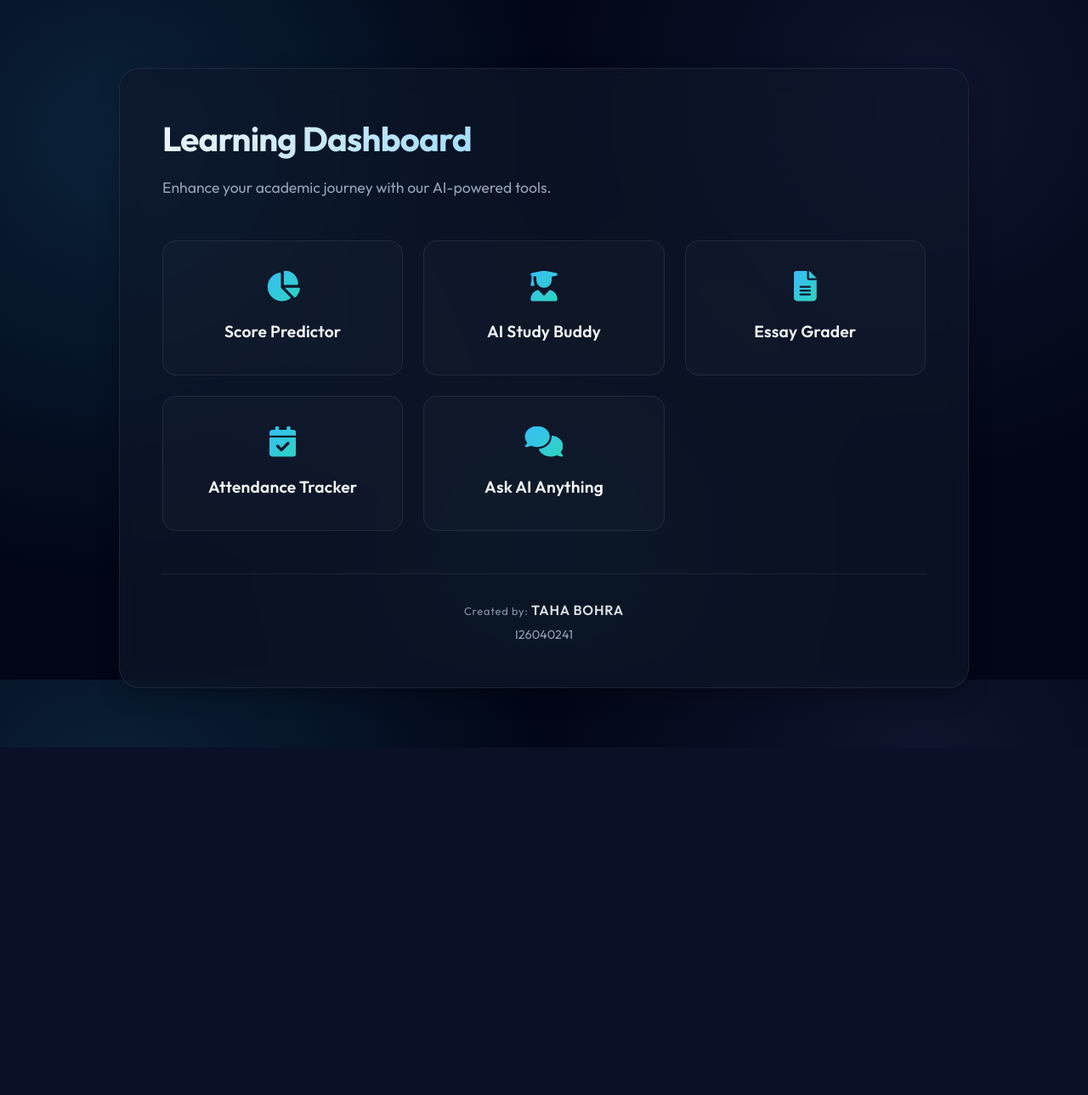
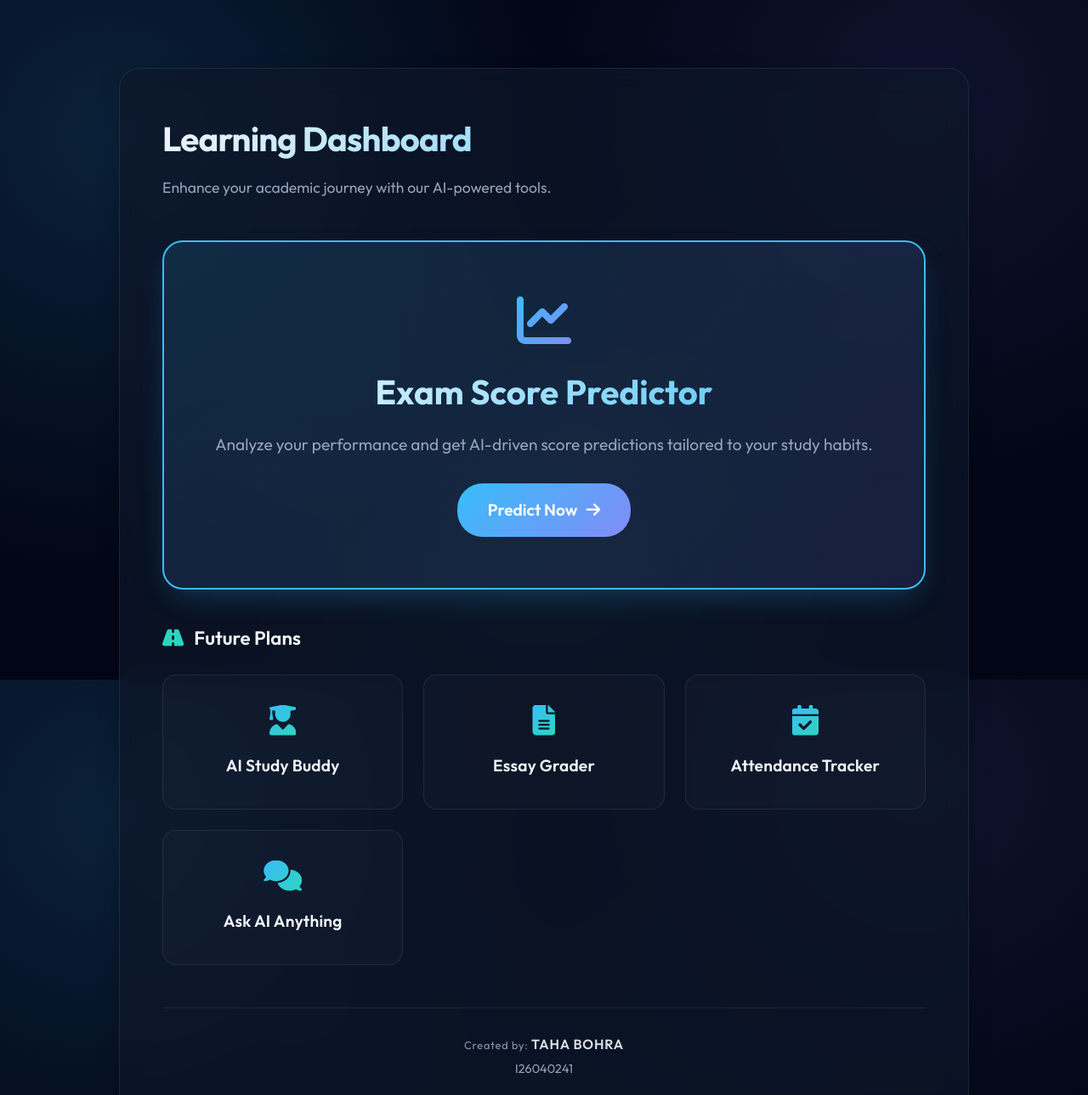
Before and after one commit to MORYASSHAN/REPO_freelance, a Flask app: page / in a window 1280 px wide. Shown: the top 1289 px of the page at 85% size. Before the commit the page ends 880 px from the top, so only its background shows below. Run offline with Flask 3, Linux system fonts and the light colour scheme; parts of the project's set-up code (start-up, migrations or seed data) failed here and were passed over.

Commit message:
feat: redesign dashboard with hero section and update future plans layout

```diff
--- a/Exam-predictor/src/static/style_aaru.css
+++ b/Exam-predictor/src/static/style_aaru.css
@@ -64,6 +64,7 @@ h1 {
     margin-bottom: 0.75rem;
     background: linear-gradient(135deg, var(--text-high) 0%, var(--primary-main) 100%);
     -webkit-background-clip: text;
+    background-clip: text;
     -webkit-text-fill-color: transparent;
     letter-spacing: -0.02em;
 }
@@ -125,6 +126,7 @@ p {
     font-size: 36px;
     background: linear-gradient(135deg, var(--primary-main), var(--accent-teal));
     -webkit-background-clip: text;
+    background-clip: text;
     -webkit-text-fill-color: transparent;
     margin-bottom: 5px;
 }
@@ -291,6 +293,140 @@ tr td:last-child {
 .badge-present { background: rgba(45, 212, 191, 0.2); color: var(--accent-teal); }
 .badge-absent { background: rgba(239, 68, 68, 0.15); color: #f87171; }
 
+/* Hero Card Styles */
+.hero-card {
+    display: block;
+    background: linear-gradient(135deg, rgba(56, 189, 248, 0.12), rgba(129, 140, 248, 0.12));
+    border: 2px solid var(--primary-main);
+    border-radius: var(--radius-xl);
+    padding: 60px 40px;
+    text-align: center;
+    text-decoration: none;
+    color: var(--text-high);
+    margin-bottom: 40px;
+    transition: var(--transition-smooth);
+    position: relative;
+    overflow: hidden;
+    box-shadow: 0 15px 35px -10px rgba(56, 189, 248, 0.25);
+}
+
+.hero-card:hover {
+    transform: translateY(-5px);
+    box-shadow: 0 25px 50px -15px rgba(56, 189, 248, 0.4);
+    background: linear-gradient(135deg, rgba(56, 189, 248, 0.18), rgba(129, 140, 248, 0.18));
+}
+
+.hero-icon {
+    font-size: 64px;
+    margin-bottom: 20px;
+    background: linear-gradient(135deg, var(--primary-main), var(--accent-purple));
+    -webkit-background-clip: text;
+    background-clip: text;
+    -webkit-text-fill-color: transparent;
+}
+
+.hero-card h2 {
+    font-size: 2.5rem;
+    font-weight: 700;
+    margin-bottom: 15px;
+    background: linear-gradient(135deg, #ffffff 0%, var(--primary-main) 100%);
+    -webkit-background-clip: text;
+    background-clip: text;
+    -webkit-text-fill-color: transparent;
+}
+
+.hero-card p {
+    font-size: 1.2rem;
+    color: var(--text-dim);
+    margin: 0 auto 30px auto;
+    max-width: 800px;
+}
+
+.btn-hero {
+    display: inline-flex;
+    align-items: center;
+    gap: 10px;
+    background: linear-gradient(135deg, var(--primary-main) 0%, var(--accent-purple) 100%);
+    color: #ffffff;
+    padding: 16px 36px;
+    border-radius: 30px;
+    font-size: 1.2rem;
+    font-weight: 600;
+    transition: var(--transition-smooth);
+}
+
+.hero-card:hover .btn-hero {
+    box-shadow: 0 8px 25px rgba(56, 189, 248, 0.4);
+    transform: scale(1.05);
+}
+
+/* Future Plans Styles */
+.future-plans {
+    margin-bottom: 40px;
+    background: rgba(45, 212, 191, 0.05);
+    border: 1px solid rgba(45, 212, 191, 0.2);
+    border-radius: var(--radius-lg);
+    padding: 30px;
+}
+
+.section-title {
+    font-size: 1.4rem;
+    font-weight: 600;
+    margin-bottom: 25px;
+    color: var(--text-high);
+    display: flex;
+    align-items: center;
+    gap: 12px;
+}
+
+.section-title i {
+    color: var(--accent-teal);
+}
+
+.timeline {
+    display: flex;
+    flex-direction: column;
+    gap: 15px;
+}
+
+.timeline-item {
+    display: flex;
+    align-items: flex-start;
+    gap: 20px;
+    background: rgba(255, 255, 255, 0.02);
+    padding: 20px;
+    border-radius: 12px;
+    border-left: 4px solid var(--accent-teal);
+    transition: var(--transition-smooth);
+}
+
+.timeline-item:hover {
+    background: rgba(255, 255, 255, 0.05);
+    transform: translateX(5px);
+}
+
+.timeline-date {
+    font-size: 0.95rem;
+    color: var(--accent-teal);
+    font-weight: 600;
+    min-width: 80px;
+    padding-top: 2px;
+}
+
+.timeline-content h4 {
+    font-size: 1.15rem;
+    color: var(--text-high);
+    margin-bottom: 6px;
+    font-weight: 600;
+}
+
+.timeline-content p {
+    font-size: 1rem;
+    color: var(--text-dim);
+    margin-bottom: 0;
+}
+
+
 @media (max-width: 768px) {
     .dashboard-container, .container {
         margin: 20px;
--- a/Exam-predictor/templates/index.html
+++ b/Exam-predictor/templates/index.html
@@ -11,11 +11,15 @@
         <h1>Learning Dashboard</h1>
         <p>Enhance your academic journey with our AI-powered tools.</p>
 
+        <a href="/predictor" class="hero-card">
+            <i class="fas fa-chart-line hero-icon"></i>
+            <h2>Exam Score Predictor</h2>
+            <p>Analyze your performance and get AI-driven score predictions tailored to your study habits.</p>
+            <span class="btn-hero">Predict Now <i class="fas fa-arrow-right"></i></span>
+        </a>
+
+        <h3 class="section-title"><i class="fas fa-road"></i> Future Plans</h3>
         <div class="nav-grid">
-            <a href="/predictor" class="nav-card">
-                <i class="fas fa-chart-pie"></i>
-                <span>Score Predictor</span>
-            </a>
             <a href="/tutor" class="nav-card">
                 <i class="fas fa-user-graduate"></i>
                 <span>AI Study Buddy</span>
```
